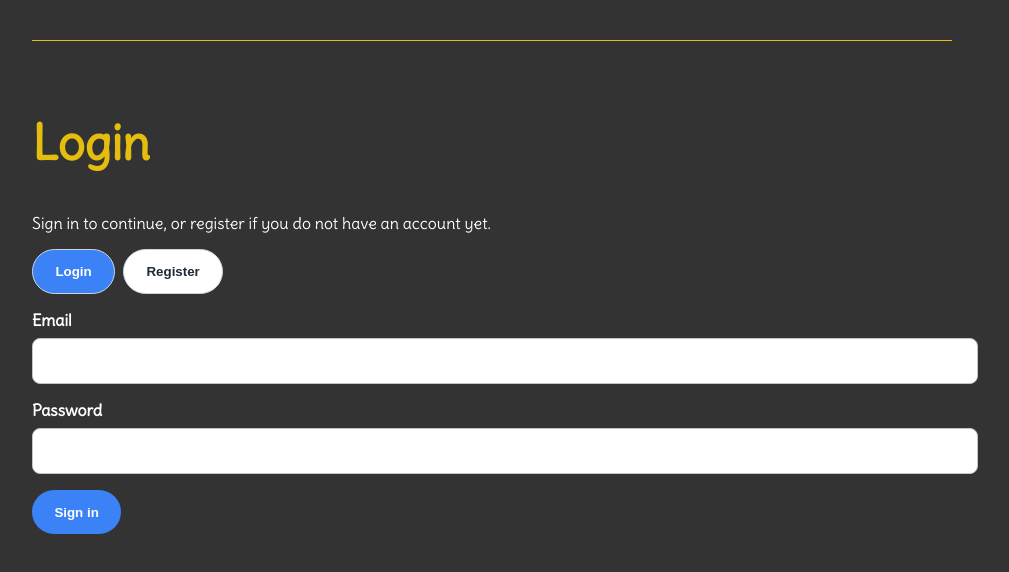
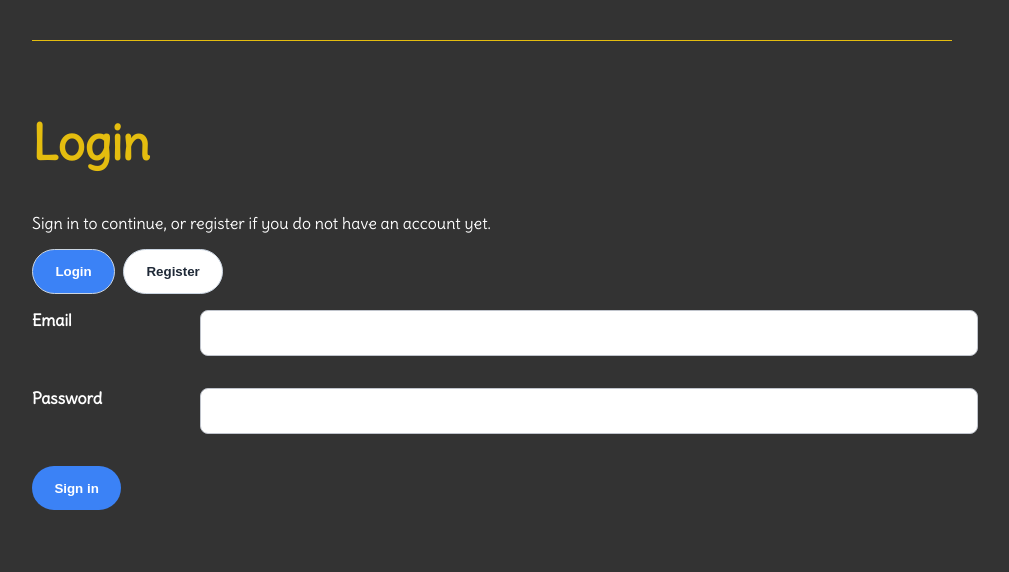
Before and after one commit to krasej/secretsanta, a Vue app: page /login in a window 1280 px wide. Shown: the top 572 px of the page, without its empty margins (148-1157 px from the left). Built offline with nearby package versions, Linux system fonts and the light colour scheme; no server answers; the HTML template or start-up script is replaced by a standard one.

Commit message:
made inputs look okay

```diff
--- a/src/MyProfile.vue
+++ b/src/MyProfile.vue
@@ -116,26 +116,21 @@ async function saveChanges() {
       <div>Receiver: {{ profile.receiver || 'Not assigned' }}</div>
       <div>Receiver address: {{ profile.receiverAddress || 'Not assigned yet' }}</div>
 
-
-
       <h3>Update your profile</h3>
-
-      {{ profile.presents }}
-
 
       <form class="edit-form" @submit.prevent="saveChanges">
         <label>
-          Name
+          <span class="text">Name</span>
           <input v-model="userForm.name" />
         </label>
 
         <label>
-          Discord Name
+          <span class="text">Discord Name</span>
           <input v-model="userForm.discordName" />
         </label>
 
         <label>
-          Address
+          <span class="text">Address</span>
           <textarea v-model="userForm.address" rows="2"></textarea>
         </label>
 
--- a/src/assets/style.css
+++ b/src/assets/style.css
@@ -151,3 +151,20 @@ h3 {
   font-size: 0.8rem;
   border-radius: var(--border-radius);
 }
+
+form {
+  display: grid;
+}
+
+label {
+  display: grid;
+  grid-template-columns: 160px auto;
+  gap: 0.25rem;
+  margin-bottom: 1rem;
+}
+
+label input,
+label textarea {
+  border-radius: var(--border-radius);
+  padding: 5px;
+}
```
